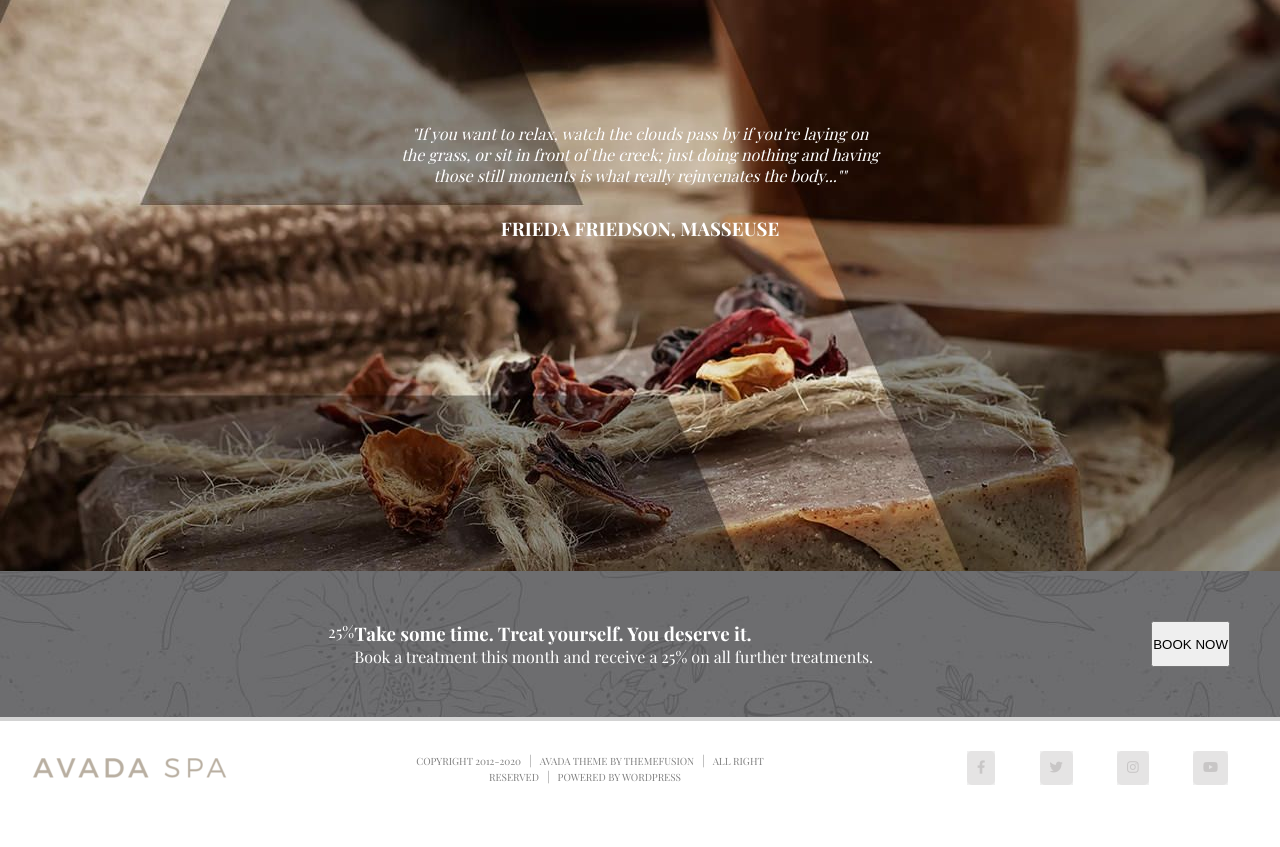
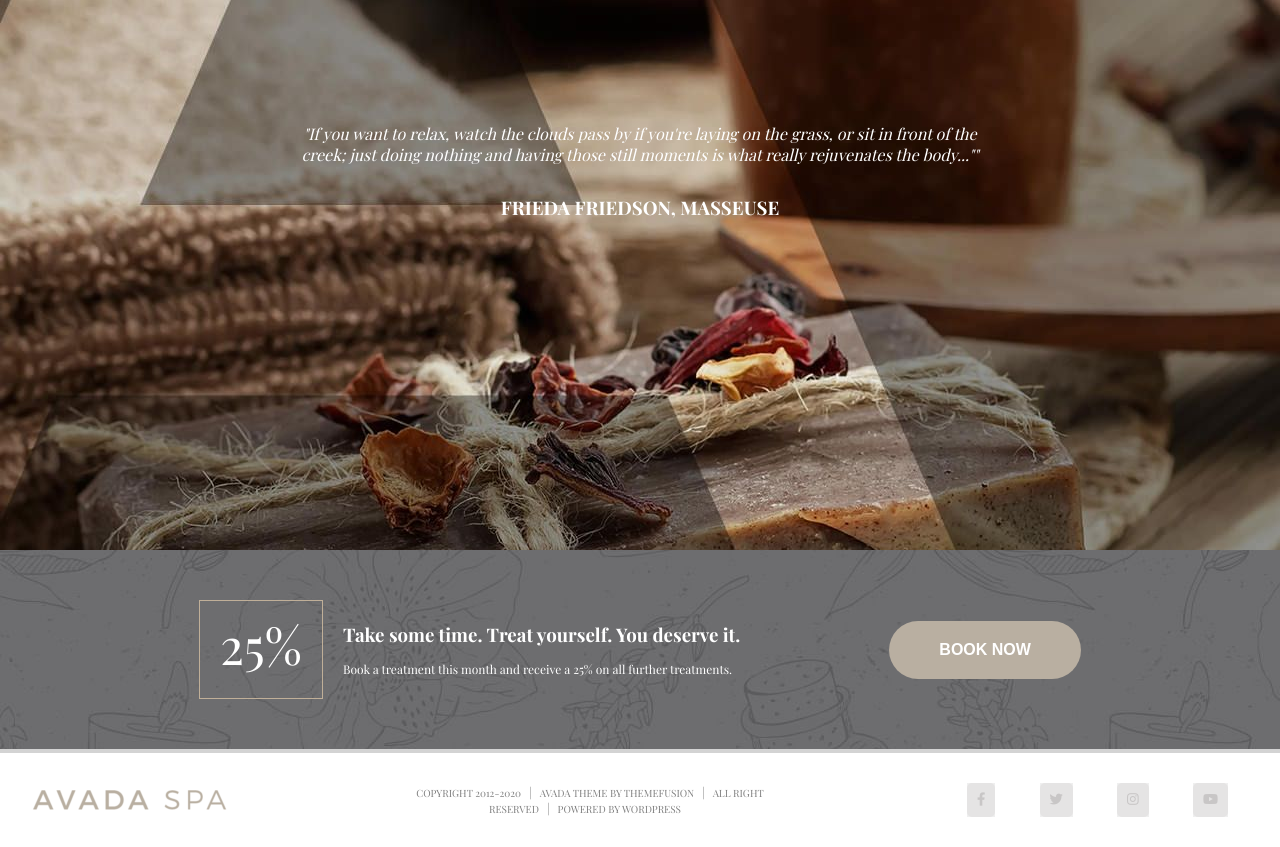
Before and after one commit to Iunora93/proj-html-vuejs, a Vue app: page / in a window 1280 px wide. Shown: the part 4220-5067 px from the top of the page. Before the commit the page ends 5035 px from the top, so only its background shows below. Built offline with nearby package versions, Linux system fonts and the light colour scheme; a web font is replaced by a local one.

Commit message:
Aggiunge button footer

```diff
--- a/src/components/AppFooter.vue
+++ b/src/components/AppFooter.vue
@@ -21,7 +21,7 @@ export default {
     <div class="footer-center">
       <div class="container offer">
         <div class="special-offer">25%</div>
-        <div>
+        <div class="discount">
           <h3>Take some time. Treat yourself. You deserve it.</h3>
           <span>Book a treatment this month and receive a 25% on all further treatments.</span>
         </div>
@@ -43,7 +43,7 @@ export default {
   color: white;
   text-align: center;
   .container-small{
-    padding: 0 100px;
+
     h3{
       margin: 30px 0;
     }
@@ -61,7 +61,36 @@ export default {
     margin: auto;
     justify-content: space-between;
     text-align: left;
-
+    .special-offer{
+      font-size: 50px;
+      border: 1px solid rgb(192, 175, 152);
+      padding: 10px 20px 20px 20px;
+      margin-right: 20px;
+    }
+    .discount{
+        margin: auto;
+        h3{
+          margin-bottom: 10px;
+        }
+        span{
+          font-size: 12px;
+        }
+      }
+  }
+  button{
+    margin-right: auto;
+    margin-top: auto;
+    margin-bottom: auto;
+    border: none;
+    padding: 20px 50px;
+    border-radius: 50px;
+    background-color: #b9afa1;
+    color: white;
+    font-weight: bold;
+    font-size: 16px;
+    &:hover{
+    background-color: #33a7b9;
+    }
   }
 }
 .footer-bottom{
```
